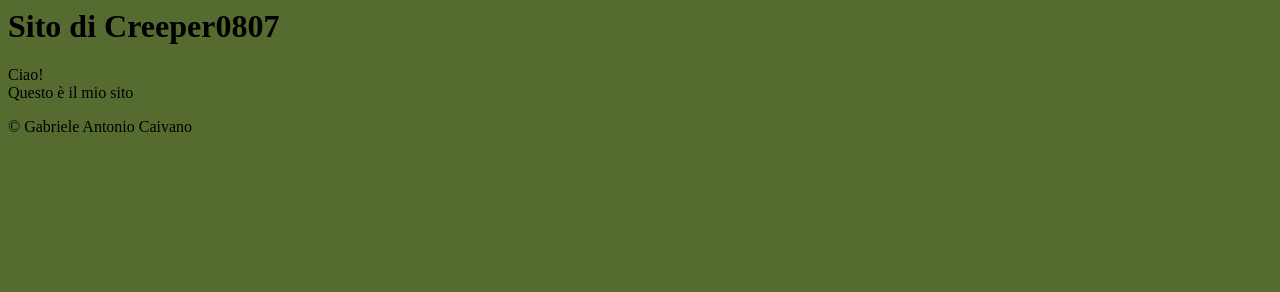
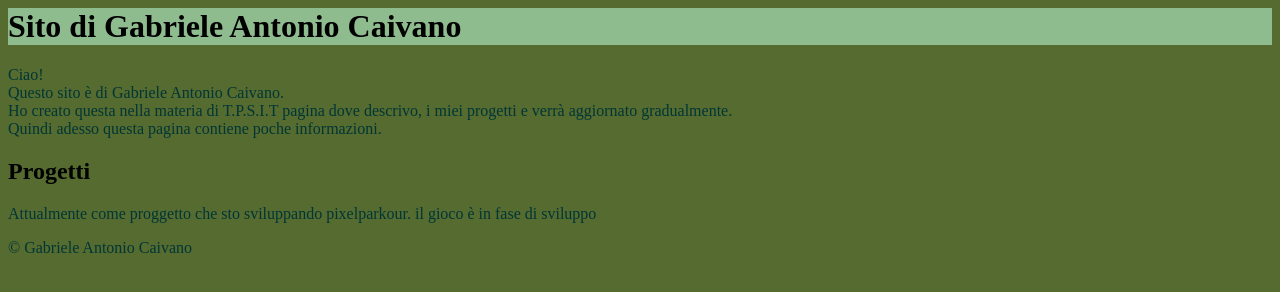
Before and after one commit to Creeper0807/creeper0807.github.io, a plain HTML site: page index.html in a window 1280 px wide. Drawn offline with Linux system fonts and the light colour scheme.

Commit message:
pagina aggiornata

```diff
--- a/index.html
+++ b/index.html
@@ -1,25 +1,35 @@
 <html>
 <head>
-    <title>Sito di Creeper0807</title>
+    <title></title>
     <style>
         body {
             background-color: darkolivegreen;
             text-decoration-color: #05182a;
         }
+        header {
+            background-color: #8FBC8F;
+        }
+        p {
+            color: #003636;
+        }
     </style>
 </head>
 <body>
     <header>
-      <h1>Sito di Creeper0807</h1>
+        <h1> Sito di Gabriele Antonio Caivano</h1>
+    </header>
     <main>
         <p>
             Ciao!<br>
-          Questo è il mio sito
+            Questo sito è di Gabriele Antonio Caivano. <br> Ho creato questa nella materia di T.P.S.I.T pagina dove descrivo, i miei progetti e verrà aggiornato gradualmente. <br> Quindi adesso questa pagina contiene poche informazioni.
+        </p>
+        <h2>Progetti</h2>
+        <p>
+            Attualmente come proggetto che sto sviluppando pixelparkour. il gioco è in fase di sviluppo
         </p>
     </main>
-    </header>
     <footer>
-      <p>&copy; Gabriele Antonio Caivano
+        <p>© Gabriele Antonio Caivano</p>
     </footer>
 </body>
 </html>
```
Lines whose indentation alone changed are shown as unchanged.
